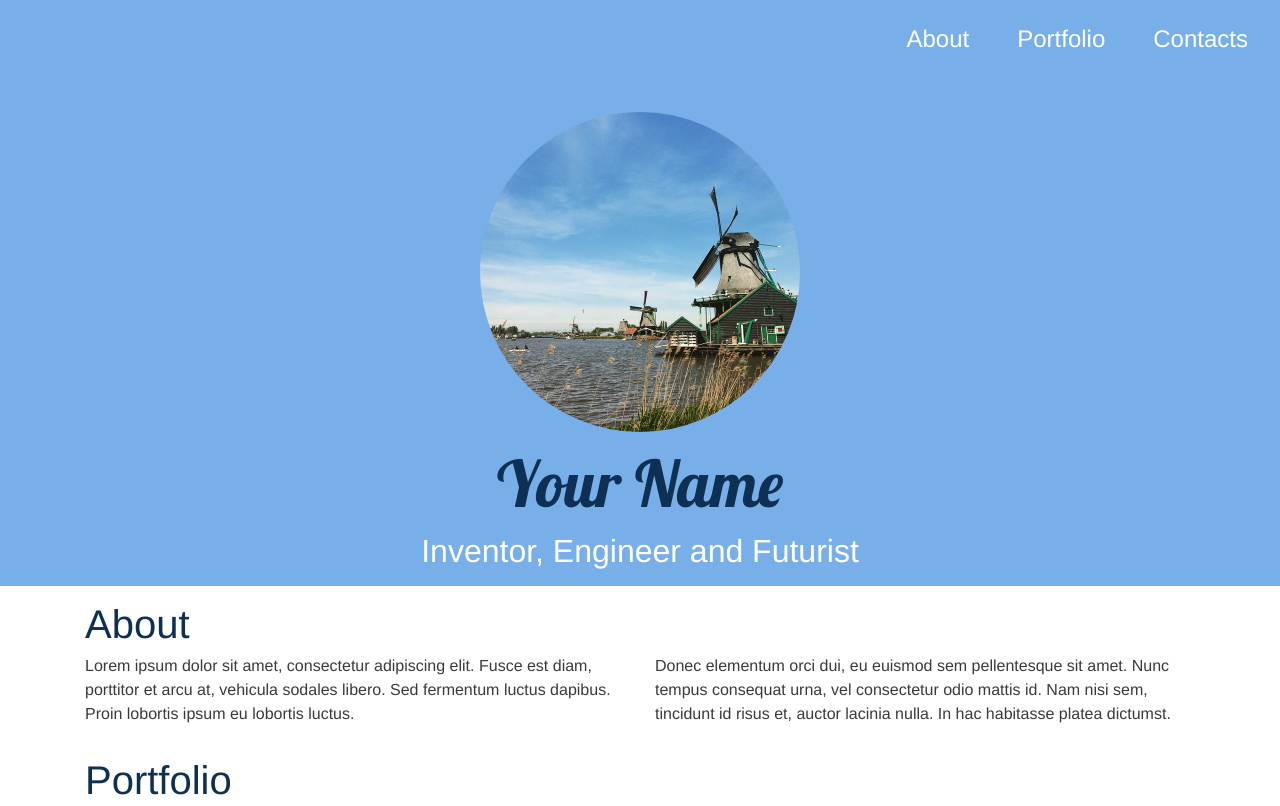
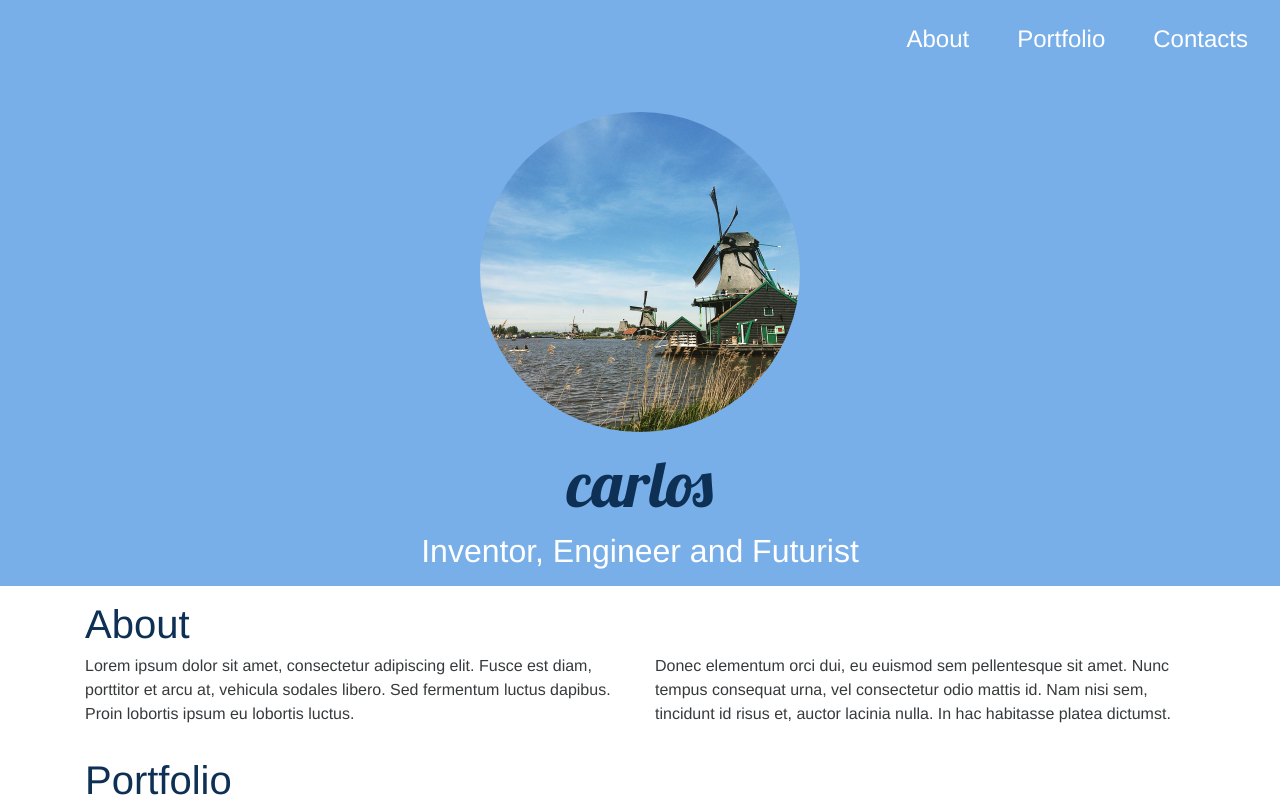
Before and after one commit to cemacuasadaba/AplicacionPages, a Jekyll site: the page built from index.html, in a window 1280 px wide and 900 px high, cut to the strip 0-806 px from the top of the window. Built offline with Jekyll 4.4.1, drawn with Linux system fonts in a browser that asks for light colours; nearby versions of some CDN libraries.

Commit message:
Update _config.yml

```diff
--- a/_config.yml
+++ b/_config.yml
@@ -1,8 +1,8 @@
 # Site settings
 # in the templates available like {{ site.myvariable }}.
 title: Clean portfolio theme for Jekyll powered by Bootstrap 4.
-email: your-email@domain.com
-brand: Your Name
+email: carlos@domain.com
+brand: carlos
 headline: Inventor, Engineer and Futurist
 description: > # this means to ignore newlines until "baseurl:"
   New Site
```
